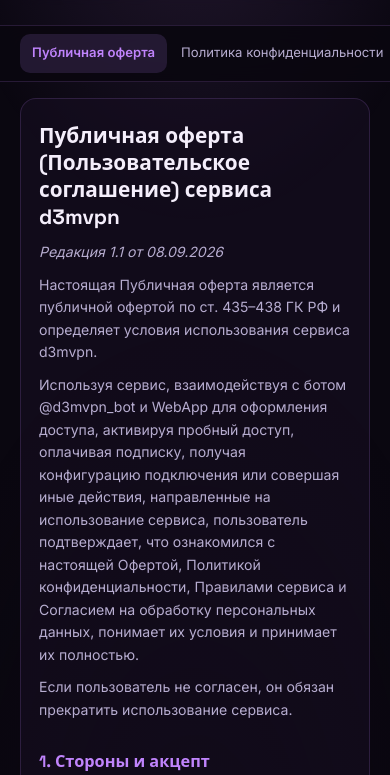
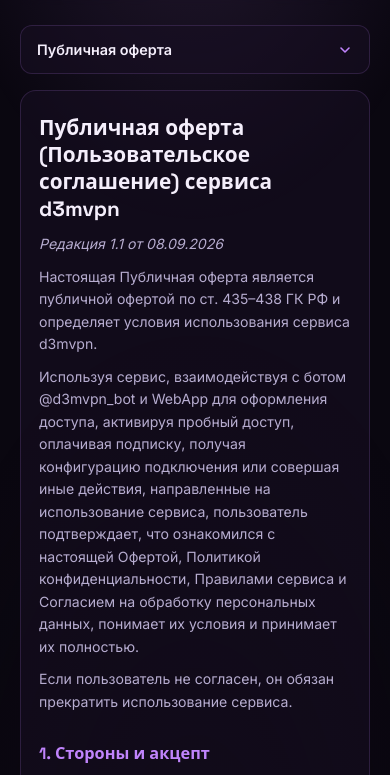
Before and after one commit to Demyasha-An/d3m-landing, a website: page public/docs.html in a window 390 px wide. Shown: the part 63-838 px from the top of the page. Drawn offline with Linux system fonts and the light colour scheme.

Commit message:
Mobile docs nav becomes dropdown

```diff
--- a/public/docs.html
+++ b/public/docs.html
@@ -26,6 +26,18 @@
       </header>
       <main class="legal docs">
         <aside class="docs__side">
+          <details class="docs__drop">
+            <summary class="docs__drop-btn">
+              <span data-drop-label>Публичная оферта</span>
+              <svg class="docs__drop-caret" viewBox="0 0 24 24" width="16" height="16" fill="none" stroke="currentColor" stroke-width="2.4" stroke-linecap="round" stroke-linejoin="round" aria-hidden="true"><path d="m6 9 6 6 6-6"/></svg>
+            </summary>
+            <nav class="docs__drop-list" aria-label="Документы">
+          <a class="docs__drop-link is-active" href="#doc-offer" data-doc-link="offer"><span class="docs__link-bar" aria-hidden="true"></span>Публичная оферта</a>
+          <a class="docs__drop-link" href="#doc-privacy" data-doc-link="privacy"><span class="docs__link-bar" aria-hidden="true"></span>Политика конфиденциальности</a>
+          <a class="docs__drop-link" href="#doc-rules" data-doc-link="rules"><span class="docs__link-bar" aria-hidden="true"></span>Правила сервиса</a>
+          <a class="docs__drop-link" href="#doc-consent" data-doc-link="consent"><span class="docs__link-bar" aria-hidden="true"></span>Согласие на обработку ПД</a>
+            </nav>
+          </details>
           <nav class="docs__nav" aria-label="Документы">
             <p class="docs__nav-title">Документы</p>
           <a class="docs__link is-active" href="#doc-offer" data-doc-link="offer"><span class="docs__link-bar" aria-hidden="true"></span>Публичная оферта</a>
@@ -264,7 +276,14 @@
         function activate(id, push) {
           if (ids.indexOf(id) === -1) return;
           links.forEach(function (a) {
-            a.classList.toggle("is-active", a.getAttribute("data-doc-link") === id);
+            var on = a.getAttribute("data-doc-link") === id;
+            a.classList.toggle("is-active", on);
+            if (on) {
+              var label = document.querySelector("[data-drop-label]");
+              if (label) label.textContent = a.textContent;
+              var drop = a.closest("details");
+              if (drop) drop.removeAttribute("open");
+            }
           });
           if (push !== false) {
             try { history.replaceState(null, "", "#doc-" + id); } catch (e) {}
--- a/public/styles.css
+++ b/public/styles.css
@@ -523,6 +523,10 @@
 .docs__link.is-active .docs__link-bar {
   background: var(--primary-strong);
 }
+/* Mobile dropdown (desktop: hidden) ──── */
+.docs__drop {
+  display: none;
+}
 @media (max-width: 860px) {
   .docs {
     grid-template-columns: 1fr;
@@ -533,35 +537,85 @@
     top: 78px;
     z-index: 5;
     order: -1;
-    margin: 0 calc(-1 * clamp(20px, 4vw, 72px));
   }
   .docs__nav {
-    flex-direction: row;
-    align-items: center;
-    overflow-x: auto;
-    -webkit-overflow-scrolling: touch;
-    scrollbar-width: none;
-    padding: 8px 20px;
-    border-radius: 0;
-    border-left: none;
-    border-right: none;
-    background: rgba(10, 7, 16, 0.92);
-    backdrop-filter: blur(10px);
-    -webkit-backdrop-filter: blur(10px);
-  }
-  .docs__nav::-webkit-scrollbar {
     display: none;
   }
   .docs__nav-title {
     display: none;
   }
-  .docs__link {
-    white-space: nowrap;
-    font-size: 0.82rem;
-    padding: 8px 12px;
-    border-bottom: 2px solid transparent;
+  .docs__nav {
+    display: none;
   }
-  .docs__link-bar {
+  .docs__side {
+    margin: 0;
+  }
+  .docs__drop {
+    display: block;
+    position: relative;
+  }
+  .docs__drop-btn {
+    display: flex;
+    align-items: center;
+    justify-content: space-between;
+    gap: 12px;
+    width: 100%;
+    padding: 12px 16px;
+    border-radius: 12px;
+    background: var(--bg-elev);
+    border: 1px solid var(--border);
+    color: var(--fg);
+    font-size: 0.9rem;
+    font-weight: 600;
+    cursor: pointer;
+    list-style: none;
+  }
+  .docs__drop-btn::-webkit-details-marker {
+    display: none;
+  }
+  .docs__drop-caret {
+    flex: none;
+    color: var(--primary);
+    transition: transform 0.25s ease;
+  }
+  .docs__drop[open] .docs__drop-caret {
+    transform: rotate(180deg);
+  }
+  .docs__drop-list {
+    position: absolute;
+    top: calc(100% + 8px);
+    left: 0;
+    right: 0;
+    z-index: 20;
+    display: flex;
+    flex-direction: column;
+    gap: 2px;
+    padding: 8px;
+    border-radius: 12px;
+    background: rgba(24, 16, 36, 0.97);
+    border: 1px solid var(--border);
+    box-shadow: 0 18px 50px rgba(0, 0, 0, 0.5);
+    animation: docIn 0.22s ease;
+  }
+  .docs__drop-link {
+    display: block;
+    padding: 11px 14px;
+    border-radius: 9px;
+    color: var(--muted);
+    font-size: 0.9rem;
+    text-decoration: none;
+    transition: background 0.2s ease, color 0.2s ease;
+  }
+  .docs__drop-link:hover {
+    color: var(--fg);
+    background: rgba(192, 132, 252, 0.08);
+  }
+  .docs__drop-link.is-active {
+    color: var(--primary);
+    background: var(--primary-soft);
+    font-weight: 600;
+  }
+  .docs__drop-link .docs__link-bar {
     display: none;
   }
   .docs__content .legal__doc {
```
